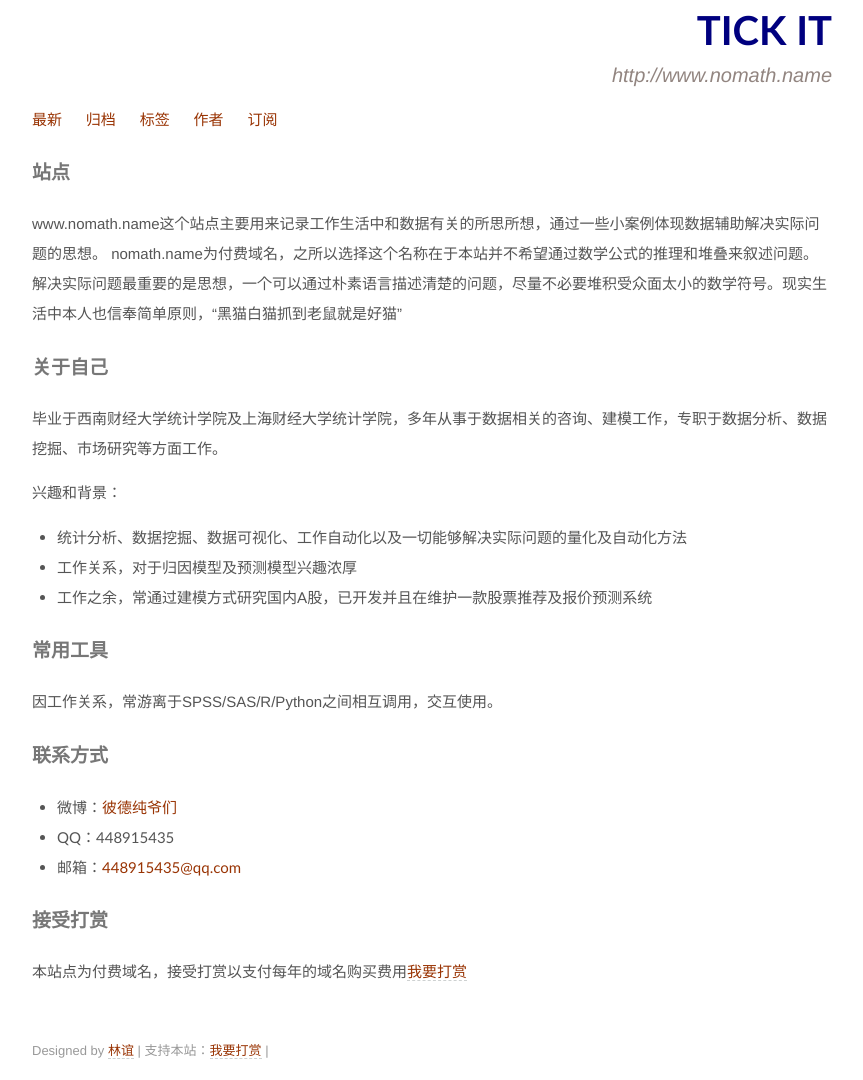
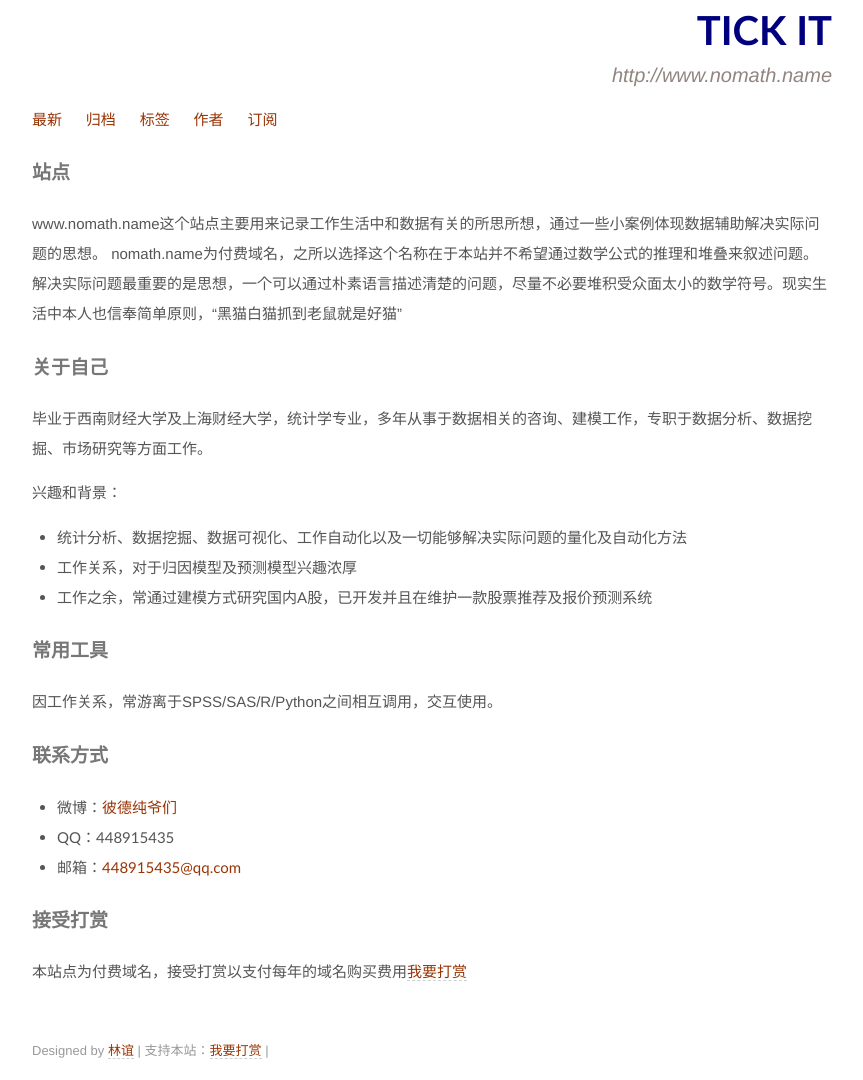
Before and after one commit to peter159/peter159.github.io, a Jekyll site: the page built from about.md, in a window 1280 px wide. Shown: the whole page, without its empty margins (208-1071 px from the left). Built offline with Jekyll 4.4.1, drawn with Linux system fonts in a browser that asks for light colours.

Commit message:
modified about

```diff
--- a/about.md
+++ b/about.md
@@ -7,7 +7,7 @@ permalink: /about/
 www.nomath.name这个站点主要用来记录工作生活中和数据有关的所思所想，通过一些小案例体现数据辅助解决实际问题的思想。 nomath.name为付费域名，之所以选择这个名称在于本站并不希望通过数学公式的推理和堆叠来叙述问题。解决实际问题最重要的是思想，一个可以通过朴素语言描述清楚的问题，尽量不必要堆积受众面太小的数学符号。现实生活中本人也信奉简单原则，“黑猫白猫抓到老鼠就是好猫”
 
 ## 关于自己 ##
-毕业于西南财经大学统计学院及上海财经大学统计学院，多年从事于数据相关的咨询、建模工作，专职于数据分析、数据挖掘、市场研究等方面工作。
+毕业于西南财经大学及上海财经大学，统计学专业，多年从事于数据相关的咨询、建模工作，专职于数据分析、数据挖掘、市场研究等方面工作。
 
 兴趣和背景：
 
```
